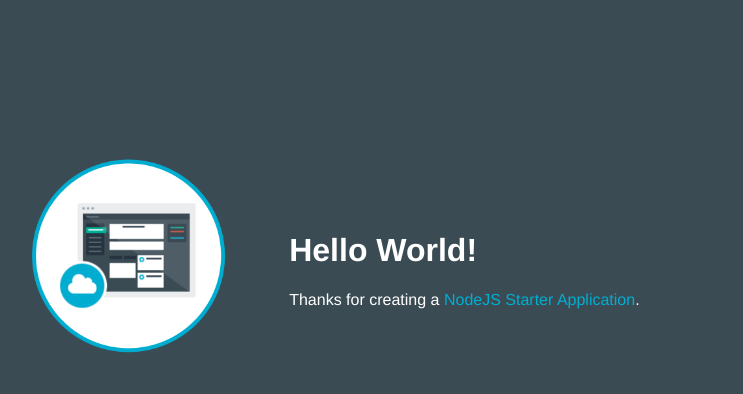
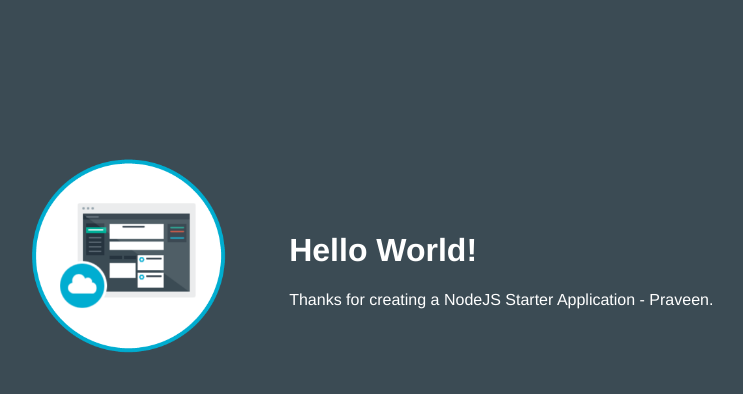
Before and after one commit to PraveenChowdam/NodeJSDemoApp_Praveen, a website: page public/index.html in a window 1280 px wide. Shown: the whole page, without its empty margins (253-996 px from the left). Drawn offline with Linux system fonts and the light colour scheme.

Commit message:
updated file

```diff
--- a/public/index.html
+++ b/public/index.html
@@ -17,7 +17,7 @@
         </td>
         <td>
           <h1 id="message">Hello World!</h1>
-          <p class='description'></p> Thanks for creating a <span class = "blue">NodeJS Starter Application</span>.
+          <p class='description'></p> Thanks for creating a NodeJS Starter Application - Praveen.
         </td>
       </tr>
     </table>
```
Also changed, not shown: 1 other file.
